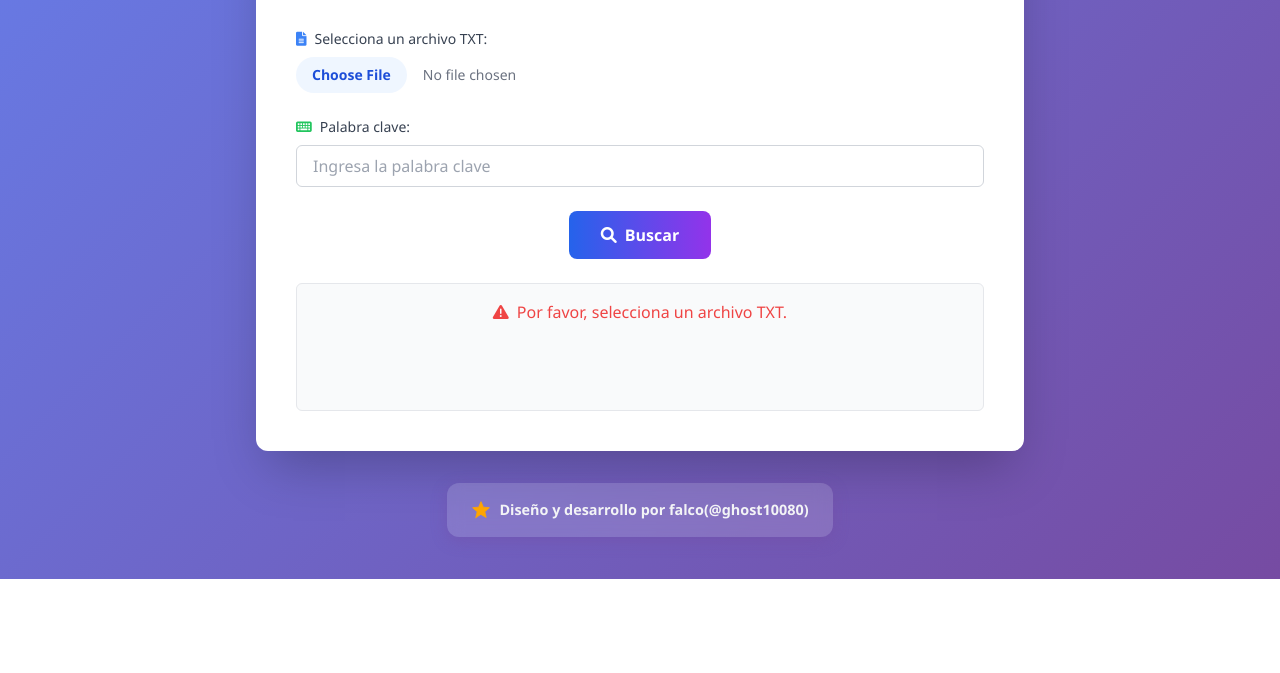
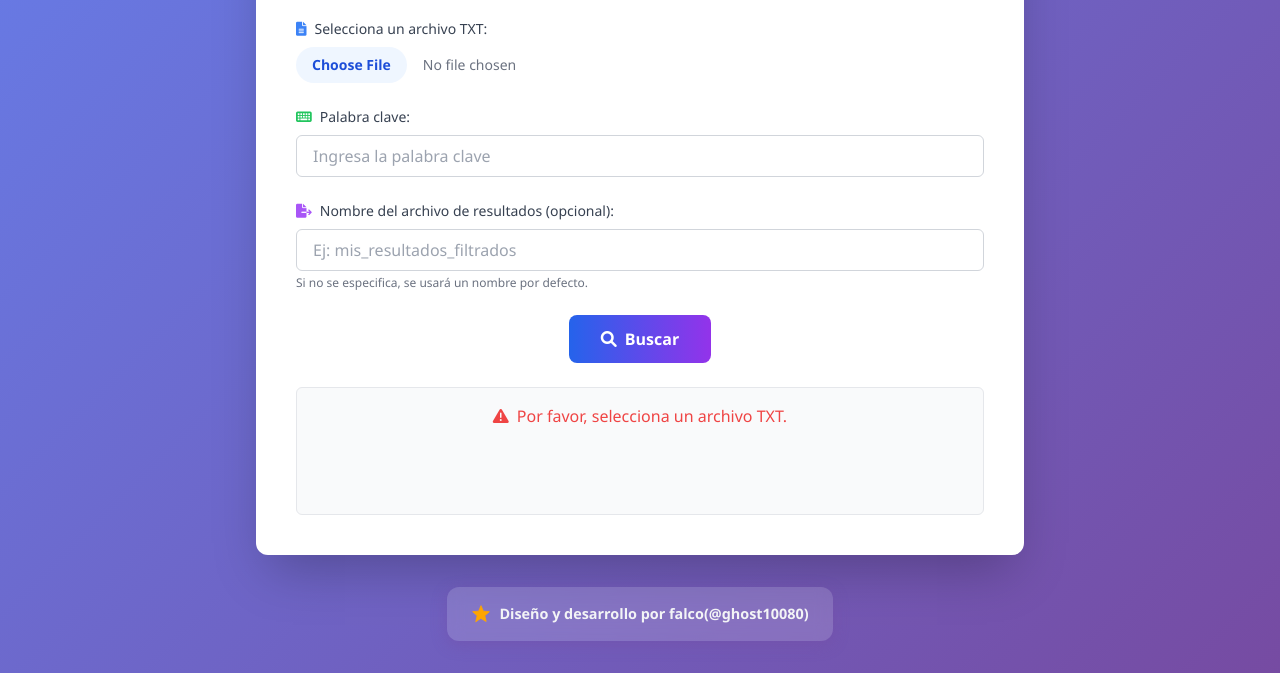
Before and after one commit to ServerCR/ULPCHK, a plain HTML site: page index.html in a window 1280 px wide. Both pictures are taken after a click on the button "Buscar". Shown: the part 221-894 px from the top of the page. Before the commit the page ends 800 px from the top, so only its background shows below. Drawn offline with nearby package versions, Linux system fonts and the light colour scheme.

Commit message:
index.html

```diff
--- a/index.html
+++ b/index.html
@@ -87,6 +87,24 @@
         />
       </div>
 
+      <!-- NUEVA CASILLA PARA EL NOMBRE DEL ARCHIVO -->
+      <div class="mb-6">
+        <label
+          for="outputFileNameInput"
+          class="block text-sm font-medium text-gray-700 mb-2 flex items-center"
+        >
+          <i class="fas fa-file-export mr-2 text-purple-500"></i> Nombre del archivo de resultados (opcional):
+        </label>
+        <input
+          type="text"
+          id="outputFileNameInput"
+          placeholder="Ej: mis_resultados_filtrados"
+          class="w-full px-4 py-2 border border-gray-300 rounded-md focus:outline-none focus:ring-2 focus:ring-purple-500 focus:border-transparent transition duration-300"
+        />
+        <p class="text-gray-500 text-xs mt-1">Si no se especifica, se usará un nombre por defecto.</p>
+      </div>
+      <!-- FIN NUEVA CASILLA -->
+
       <div class="flex justify-center mb-6">
         <button
           id="searchBtn"
@@ -144,6 +162,11 @@
             .getElementById("keywordInput")
             .value.trim()
             .toLowerCase();
+          // Obtener el nombre de archivo deseado por el usuario
+          const outputFileName = document
+            .getElementById("outputFileNameInput")
+            .value.trim();
+
           const resultsDiv = document.getElementById("results");
           const searchBtn = document.getElementById("searchBtn");
 
@@ -193,7 +216,19 @@
                 const url = URL.createObjectURL(blob);
                 const a = document.createElement("a");
                 a.href = url;
-                a.download = "resultados_busqueda.txt";
+
+                // Determinar el nombre del archivo de descarga
+                let finalFileName = "resultados_ULPCHK.txt"; // Nombre por defecto
+                if (outputFileName) {
+                  // Si el usuario proporcionó un nombre, usarlo y asegurar la extensión .txt
+                  finalFileName = outputFileName.endsWith(".txt") ? outputFileName : `${outputFileName}.txt`;
+                } else if (keyword) {
+                  // Si no hay nombre personalizado, pero sí palabra clave, usarla
+                  finalFileName = `resultados_ULPCHK_${keyword}.txt`;
+                }
+
+                a.download = finalFileName; // Asignar el nombre final
+
                 document.body.appendChild(a);
                 a.click();
                 document.body.removeChild(a);
@@ -223,6 +258,7 @@
       // Enable button only when file is selected and keyword is entered
       document.getElementById("fileInput").addEventListener("change", toggleButton);
       document.getElementById("keywordInput").addEventListener("input", toggleButton);
+      // No es necesario que el campo de nombre de archivo afecte la habilitación del botón de búsqueda
 
       function toggleButton() {
         const fileSelected = document.getElementById("fileInput").files.length > 0;
@@ -231,6 +267,4 @@
       }
     </script>
 </body>
-</html>
-</content>
-</create_file>
+    </html>
```
